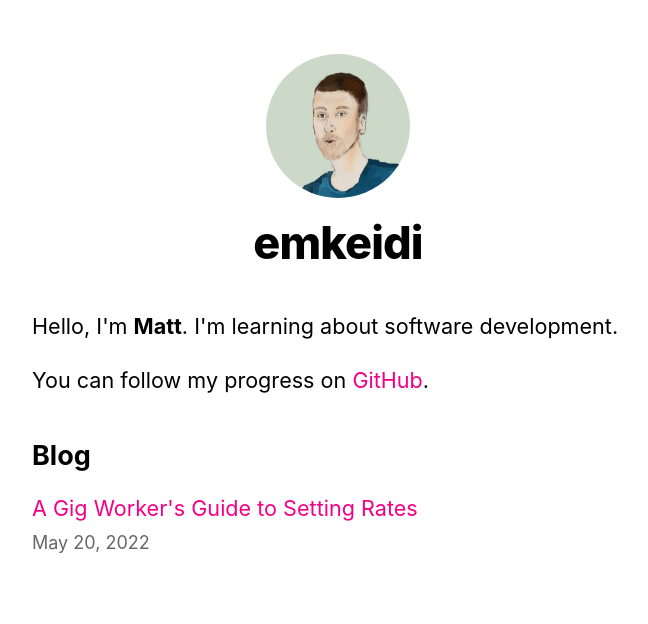
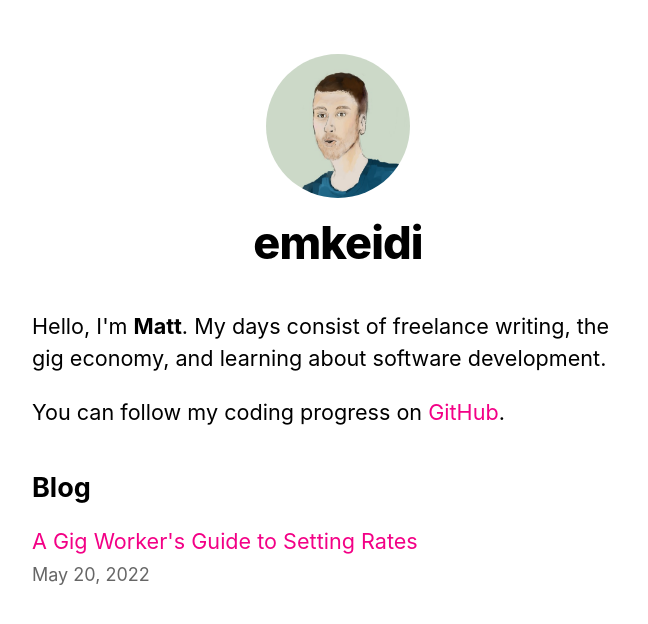
Before and after one commit to emkeidi/emkeidi.github.io, a Next.js app: page / in a window 1280 px wide. Shown: the top 624 px of the page, without its empty margins (302-950 px from the left). Built offline with nearby package versions, Linux system fonts and the light colour scheme.

Commit message:
homepage update

```diff
--- a/pages/index.js
+++ b/pages/index.js
@@ -1,14 +1,14 @@
-import Head from 'next/head'
-import Layout, { siteTitle } from '../components/layout'
-import utilStyles from '../styles/utils.module.css'
-import Link from 'next/link'
-import { getSortedPostsData } from '../lib/posts'
-import Date from '../components/date'
+import Head from "next/head"
+import Layout, { siteTitle } from "../components/layout"
+import utilStyles from "../styles/utils.module.css"
+import Link from "next/link"
+import { getSortedPostsData } from "../lib/posts"
+import Date from "../components/date"
 
 export async function getStaticProps() {
   const allPostsData = getSortedPostsData()
   return {
-    props: ({ allPostsData })
+    props: { allPostsData },
   }
 }
 
@@ -19,9 +19,16 @@ export default function Home({ allPostsData }) {
         <title>{siteTitle}</title>
       </Head>
       <section className={utilStyles.headingMd}>
-        <p>Hello, I'm <strong>Matt</strong>. I'm learning about software development.</p>
         <p>
-          You can follow my progress on <a href="https://github.com/emkeidi" target="blank">GitHub</a>.
+          Hello, I'm <strong>Matt</strong>. My days consist of freelance
+          writing, the gig economy, and learning about software development.
+        </p>
+        <p>
+          You can follow my coding progress on{" "}
+          <a href="https://github.com/emkeidi" target="blank">
+            GitHub
+          </a>
+          .
         </p>
       </section>
 
@@ -38,7 +45,7 @@ export default function Home({ allPostsData }) {
                 <Date dateString={date} />
               </small>
             </li>
-           ))}
+          ))}
         </ul>
       </section>
     </Layout>
```
